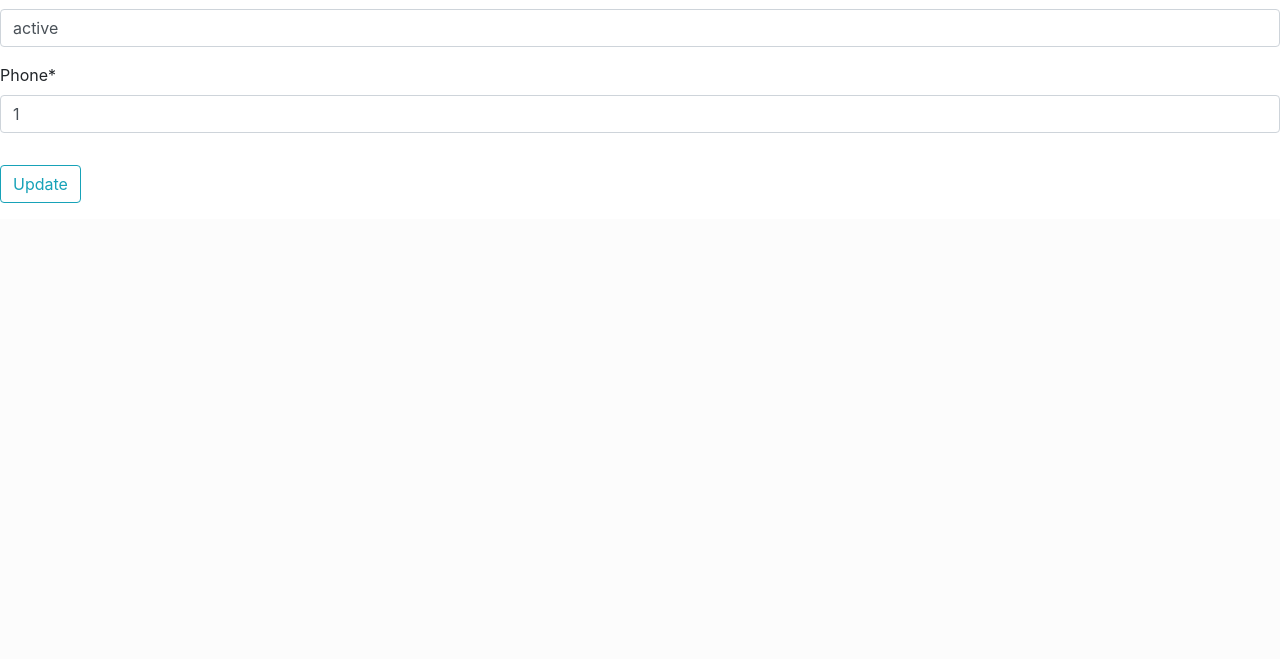
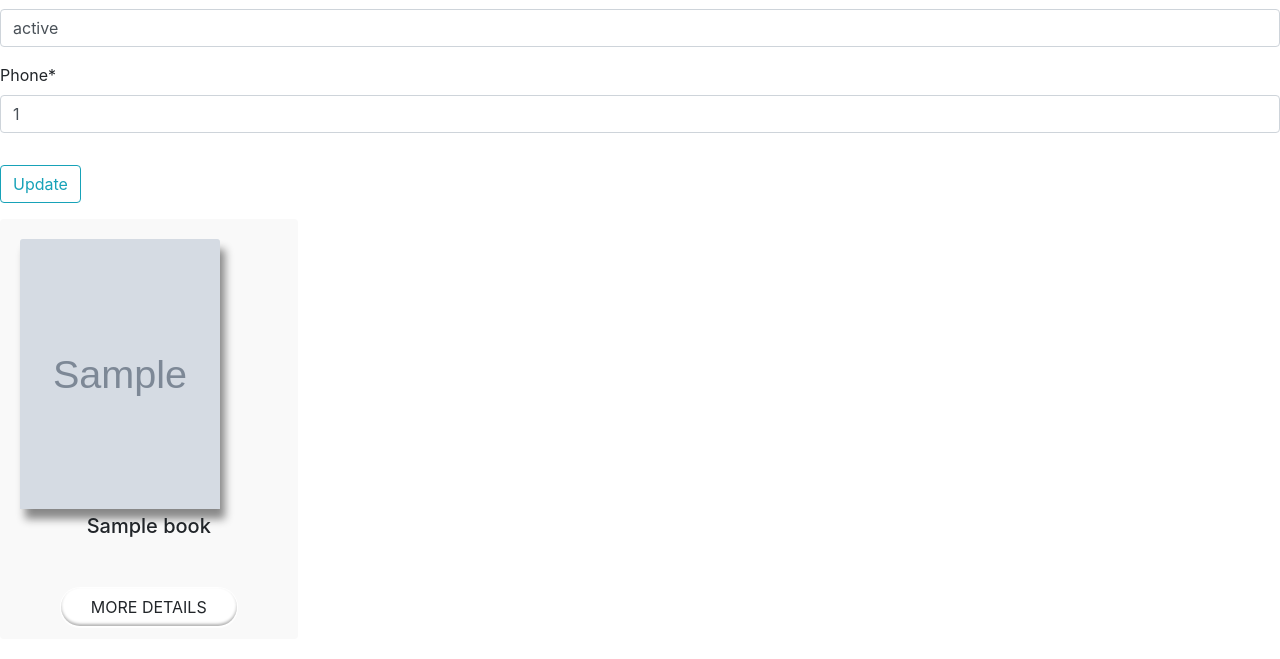
Before and after one commit to tanvee09/Usibuy, a Django app: page /profile/ in a window 1280 px wide. Shown: the part 973-1632 px from the top of the page. Before the commit the page ends 1176 px from the top, so only its background shows below. Run offline with Django 3.2, Linux system fonts and the light colour scheme; a user stored in the database is signed in; tables that the repository leaves empty hold one stand-in row (values such as "Sample post"); grey boxes marked "Sample" are stand-in pictures; some libraries are stand-ins or nearby versions.

Commit message:
added books to profile

```diff
--- a/usedbooks/users/templates/users/profile.html
+++ b/usedbooks/users/templates/users/profile.html
@@ -22,16 +22,22 @@
             </div>
         </form>
     </div>
-    <!-- {% for post in posts %}
-        <article class="media content-section">
-            <div class="media-body">
-                <div class="article-metadata">
-                    <a class="mr-2" href="#">{{ post.seller }}</a>
-                    <small class="text-muted">{{ post.date_posted|date:"F j, Y" }}</small>
-                </div>
-                <h2><a class="article-title" href="#">{{ post.title }}</a></h2>
-                <p class="article-content">{{ post.description }}</p>
-            </div>
-        </article>
-    {% endfor %} -->
+    <div class="conatiner" >
+		<div class="row">
+			{% for book in books %}
+			<div class="col-md-4 col-lg-3 col-sm-6">
+				<div class = "card" id="buy-cards">
+					<div class="card-body">
+						<img class="card-img-top" src="{{ book.image.url}}">
+						<h5 class="card-title text-center" id="title-book">{{book.title}}</h5>
+
+						</div>
+					<div class="card-footer">
+						<a href="{% url 'book-detail' book.id %}" class="btn" id="Details">MORE DETAILS</a>
+					</div>
+				</div>
+			</div>
+			{% endfor %}
+		</div>
+	</div>
 {% endblock content %}
--- a/usedbooks/users/views.py
+++ b/usedbooks/users/views.py
@@ -1,6 +1,7 @@
 from django.shortcuts import render, redirect
 from django.contrib import messages
 from .forms import UserRegisterForm, UserUpdateForm, ProfileUpdateForm
+from bookstore.models import Book
 from django.contrib.auth.decorators import login_required
 # from bookstore.models import Post
 
@@ -32,13 +33,9 @@ def profile(request) :
     else:
         u_form = UserUpdateForm(instance=request.user)
         p_form = ProfileUpdateForm(instance=request.user.profile)
-
-    context = {
-        'u_form': u_form,
-        'p_form': p_form
-    }
-    # context = {
-    #     'posts': Post.objects.filter(username=user.username)
-    # }
+    context = {}
+    context['u_form'] = u_form
+    context['p_form'] = p_form
+    context['books'] = Book.objects.filter(author_id=request.user.profile.user_id)
+    return render(request, 'users/profile.html', context)
     # return render(request, 'users/profile.html', context)
-    return render(request, 'users/profile.html', context)
```
